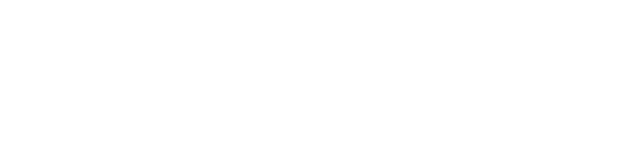
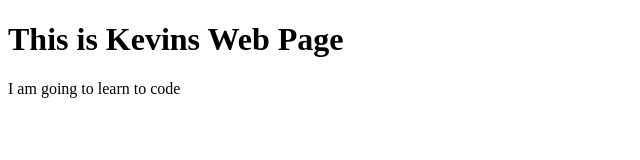
Before and after one commit to alexm323/kevins_google, a plain HTML site: page index.html in a window 1280 px wide. Shown: the whole page, without its empty margins (0-640 px from the left). Drawn offline with Linux system fonts and the light colour scheme.

Commit message:
added title

```diff
--- a/index.html
+++ b/index.html
@@ -7,6 +7,9 @@
     <title>Kevins Document</title>
 </head>
 <body>
-
+    <h1>This is Kevins Web Page</h1>
+    <p>
+        I am going to learn to code
+    </p>
 </body>
 </html>
```
